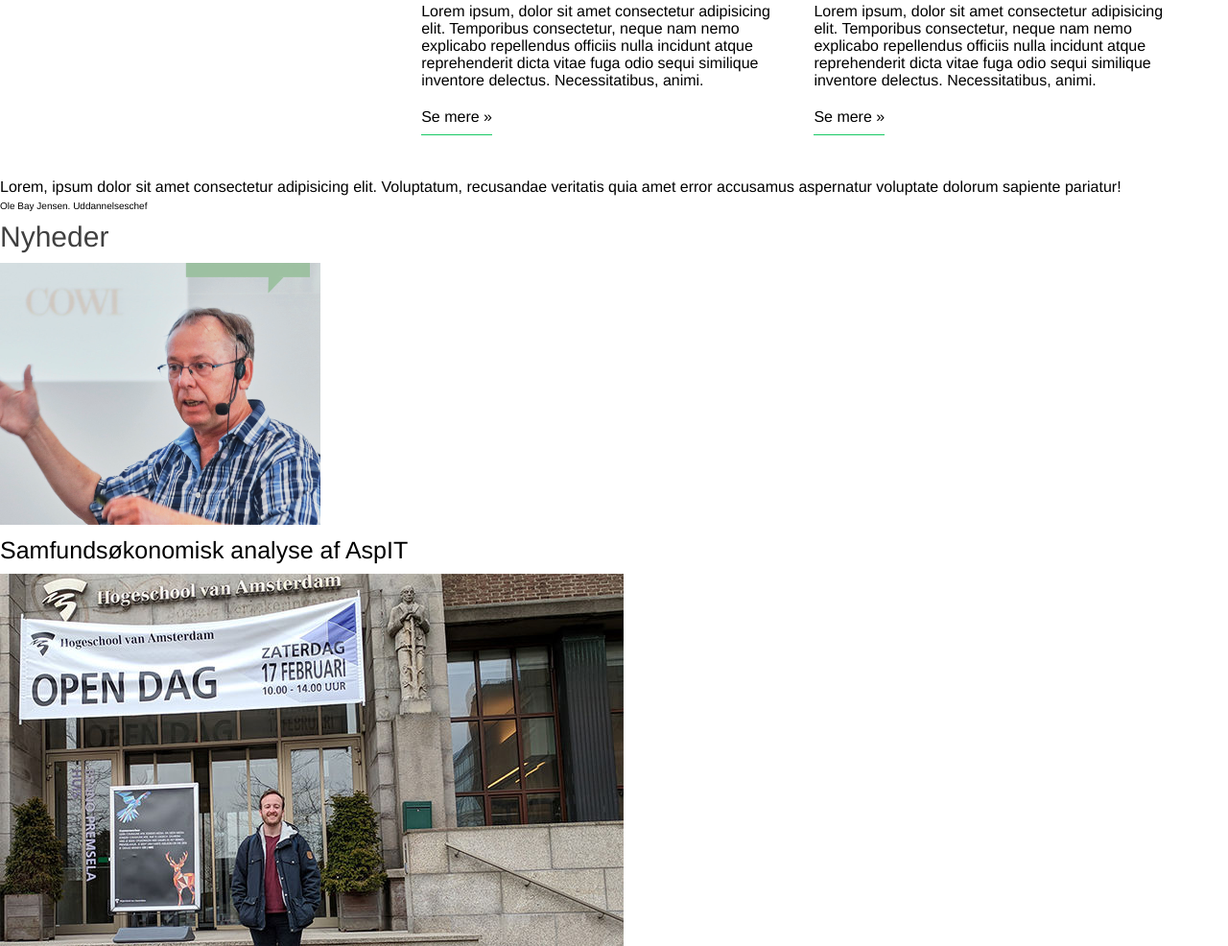
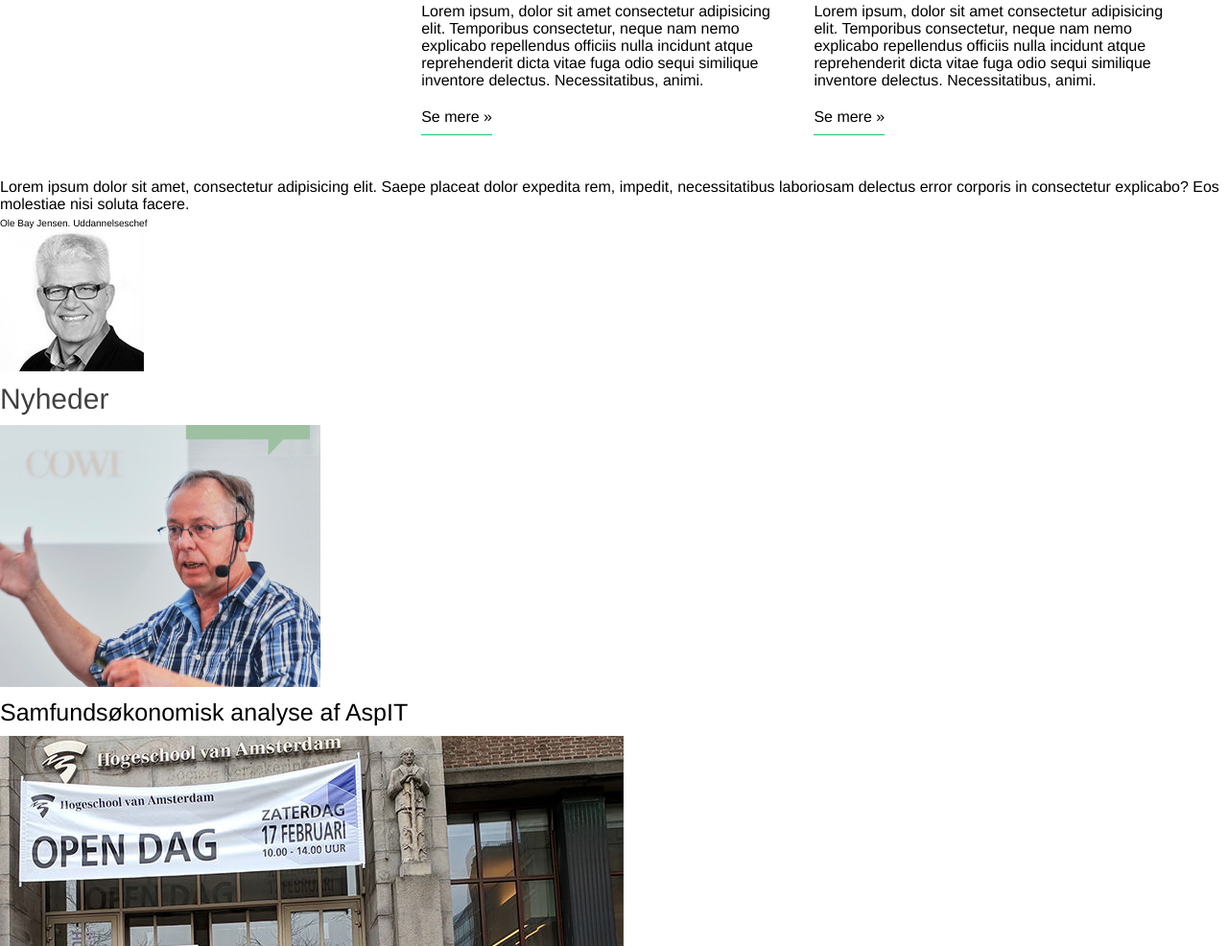
Before and after one commit to Will1400/AspIt-ny-side, a website: page index.html in a window 1280 px wide. Shown: the part 1252-2238 px from the top of the page at 96% size. Drawn offline with nearby package versions, Linux system fonts and the light colour scheme; files that its build step writes are made by us from their sources.

Commit message:
Quote text

```diff
--- a/index.html
+++ b/index.html
@@ -67,9 +67,13 @@
     </section>
 
     <section class="quote">
-        <p class="quote__content">Lorem, ipsum dolor sit amet consectetur adipisicing elit. Voluptatum, recusandae
-            veritatis quia amet error accusamus aspernatur voluptate dolorum sapiente pariatur!</p>
-        <footer class="quote__footer">Ole Bay Jensen. Uddannelseschef</footer>
+        <div class="quote__text">
+            <p class="quote__content">Lorem ipsum dolor sit amet, consectetur adipisicing elit. Saepe placeat dolor
+                expedita rem, impedit, necessitatibus laboriosam delectus error corporis in consectetur explicabo? Eos
+                molestiae nisi soluta facere.</p>
+            <footer class="quote__footer">Ole Bay Jensen. Uddannelseschef</footer>
+        </div>
+        <img src="img/ole_bay_jensen.jpg" alt="Ole Bay Jensen" class="quote__img">
     </section>
 
     <section class="news">
```
